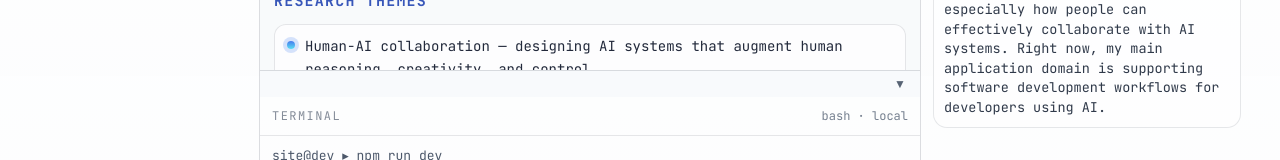
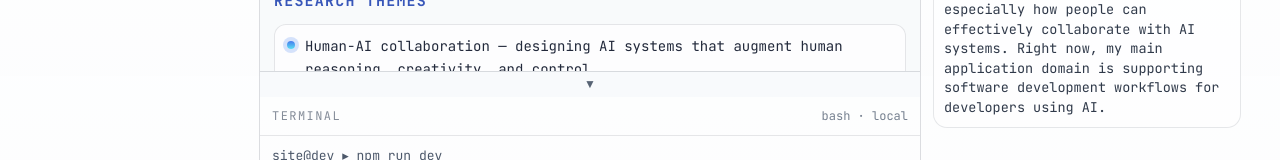
Before and after one commit to billyexarhakos/portfolio, a Next.js app: page / in a window 1280 px wide. Shown: the part 438-598 px from the top of the page. Built offline with nearby package versions, Linux system fonts and the light colour scheme.

Commit message:
center terminal collapse button

```diff
--- a/src/app/globals.css
+++ b/src/app/globals.css
@@ -1064,7 +1064,7 @@ html[data-theme="light"] {
 
 .ideTerminalHandleRow {
   display: flex;
-  justify-content: flex-end;
+  justify-content: center;
   align-items: center;
   flex-shrink: 0;
   padding: 2px 6px 3px;
@@ -1097,6 +1097,9 @@ html[data-theme="light"] {
   padding: 4px 8px;
   line-height: 1;
   border-radius: 6px;
+  width: 100%;
+  display: flex;
+  justify-content: center;
 }
 
 .ideTerminalHandleBtn:hover {
```
